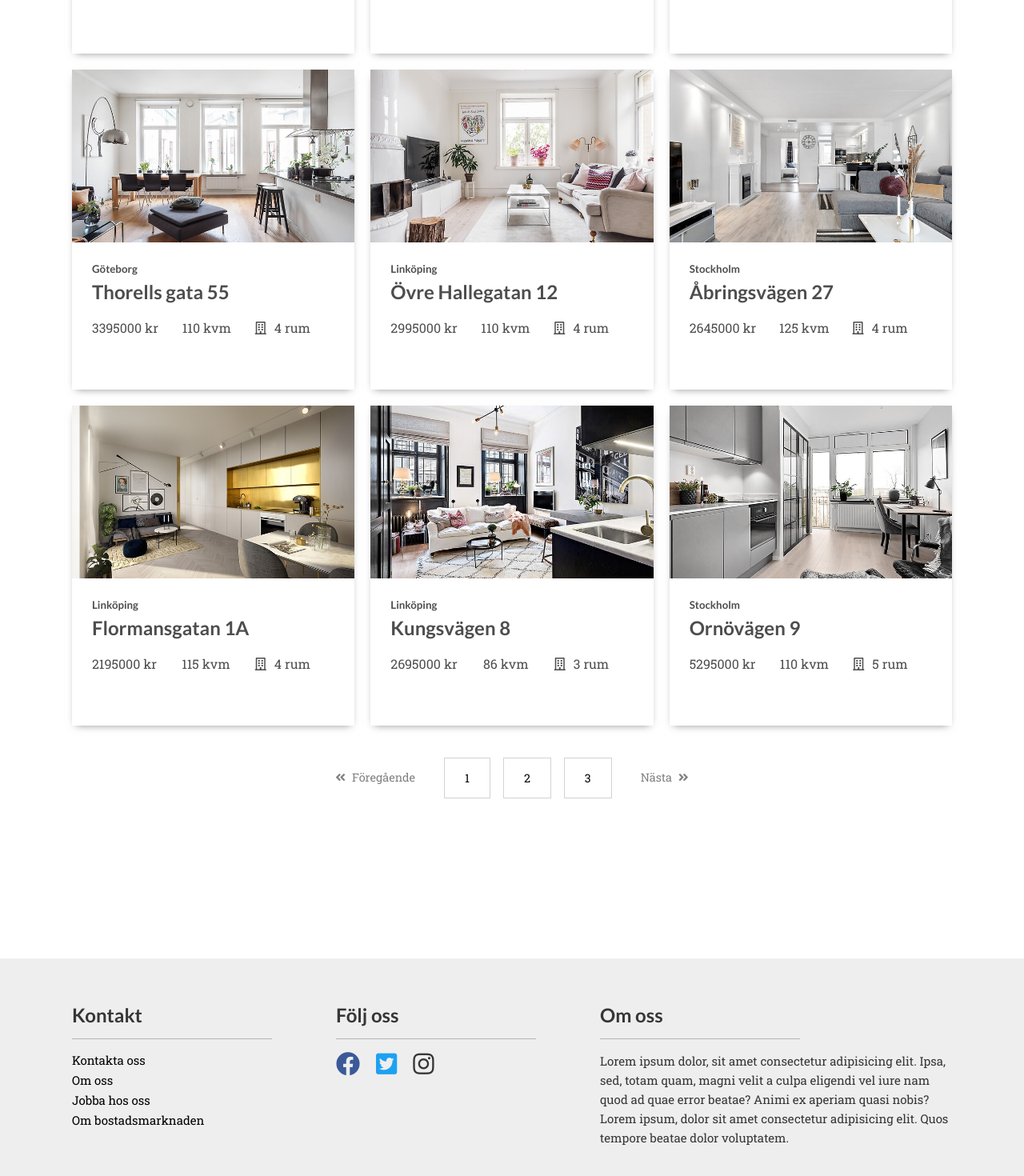
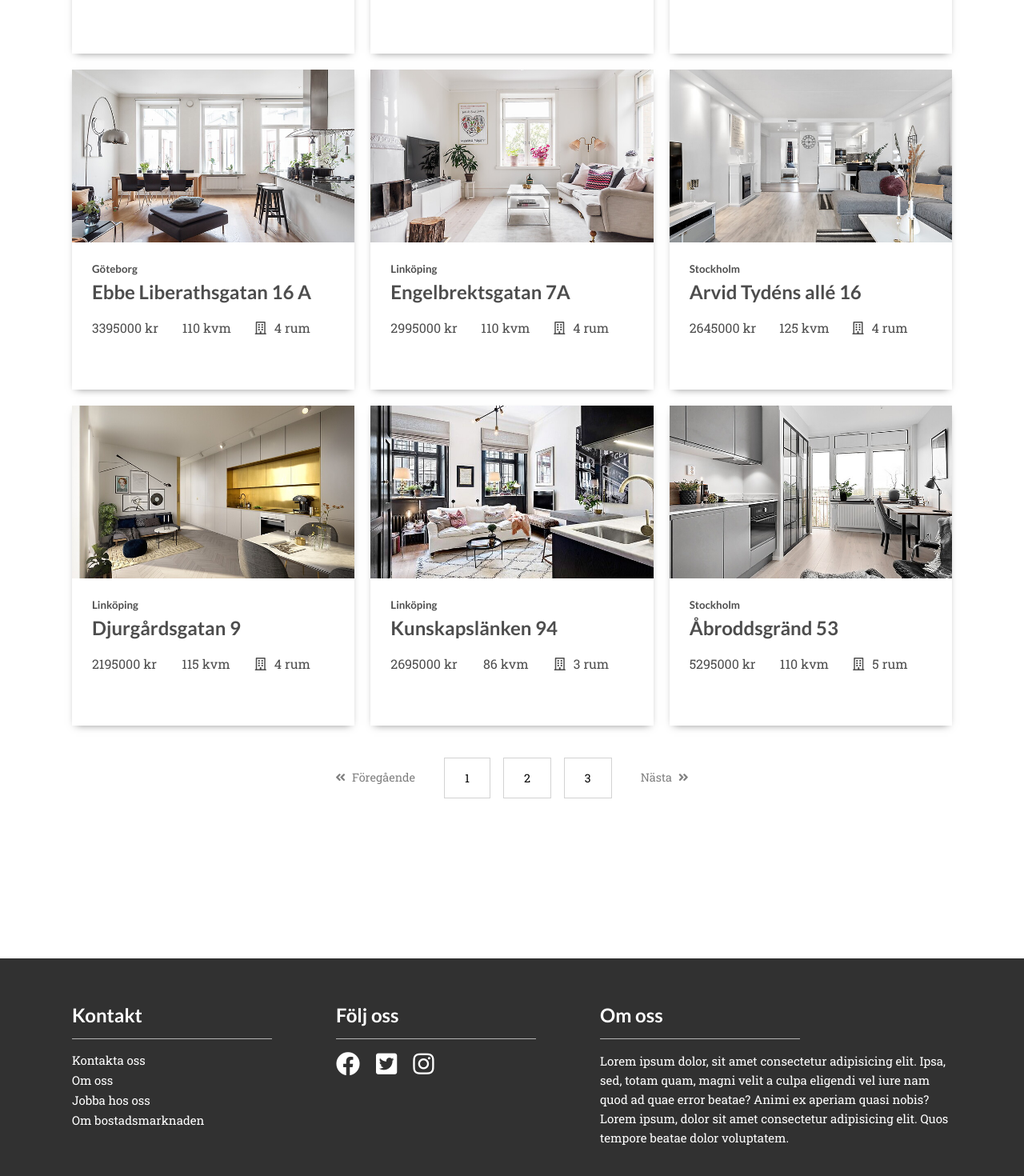
Before and after one commit to erikshumkov/real-estate-react, a React (Create React App) app: page /#/ in a window 1280 px wide. Shown: the part 916-2386 px from the top of the page at 80% size. Built offline with nearby package versions, Linux system fonts and the light colour scheme.

Commit message:
add leafletjs map and some data

```diff
--- a/src/App.js
+++ b/src/App.js
@@ -1,6 +1,6 @@
 import React, { useState, useEffect } from 'react';
 import {
-  BrowserRouter as Router,
+  HashRouter as Router,
   Switch,
   Route
 } from "react-router-dom";
@@ -13,6 +13,7 @@ import Header from './js/layout/Header';
 import Footer from './js/layout/Footer';
 import Home from './js/pages/Home';
 import Item from './js/pages/Item';
+import StartAtTop from "./js/components/StartAtTop";
 
 function App() {
   const [filteredData, setFilteredData] = useState([]);
@@ -133,6 +134,7 @@ function App() {
 
   return (
     <Router>
+      <StartAtTop>
         <div className='App'>
           <Header />
 
@@ -162,10 +164,10 @@ function App() {
 
             <Route
               exact
-            path='/item/:item'
+              path='/item/:city/:address'
               render={(props) => (
                 <div>
-                <Item listingsData={listingsData} props={props} />
+                  <Item {...props} listingsData={listingsData} />
                 </div>
               )}
             />
@@ -176,6 +178,7 @@ function App() {
 
           <Footer />
         </div>
+      </StartAtTop>
     </Router>
   );
 }
--- a/src/js/components/Result.js
+++ b/src/js/components/Result.js
@@ -2,8 +2,12 @@ import React from 'react';
 import { Link } from 'react-router-dom';
 
 const Result = ({ data }) => {
+
+  let city = data.route.city;
+  let address = data.route.address;
+
   return (
-    <Link className="result-link" to="/item/x">
+    <Link className="result-link" to={`/item/${city}/${address}`} >
       <div className='result'>
         <div className='image'>
           <div
--- /dev/null
+++ b/src/js/components/StartAtTop.js
@@ -0,0 +1,14 @@
+import { PureComponent } from 'react';
+import { withRouter } from 'react-router-dom';
+
+class StartAtTop extends PureComponent {
+  componentDidMount = () => window.scrollTo(0, 0);
+
+  componentDidUpdate = prevProps => {
+    if (this.props.location !== prevProps.location) window.scrollTo(0, 0);
+  };
+
+  render = () => this.props.children;
+}
+
+export default withRouter(StartAtTop);
--- a/src/js/data/listingsData.js
+++ b/src/js/data/listingsData.js
@@ -22,102 +22,174 @@ import radhus4 from '../../img/radhus4.jpg';
 
 const listingsData = [
   {
-    id: 1,
-    address: 'Hallegatan 10',
+    id: 0,
+    address: 'Lillängsgränd 13',
     city: 'Linköping',
     state: 'Östergötland',
     rooms: 5,
     price: 3500000,
     sqft: 140,
     homeType: 'villa',
+    route: {
+      city: "linkoping",
+      address: "lillangsgrand-13"
+    },
+    coords: {
+      lat: 58.3638084,
+      lng: 15.698550
+    },
     image: apartment
   },
   {
-    id: 2,
-    address: 'Sivs Gränd 20A',
+    id: 1,
+    address: 'Eklandagatan 9',
     city: 'Göteborg',
     state: 'Västra Götalands län',
     rooms: 3,
     price: 1750000,
     sqft: 85,
     homeType: 'apartment',
+    route: {
+      city: "goteborg",
+      address: "eklandagatan-9"
+    },
+    coords: {
+      lat: 57.694363,
+      lng: 11.986969
+    },
     image: apartment2
   },
   {
-    id: 3,
-    address: 'Lagmansgatan 32',
+    id: 2,
+    address: 'Ernst Ahlgrens väg 5',
     city: 'Stockholm',
     state: 'Stockholms län',
     rooms: 3,
     price: 2795000,
     sqft: 86,
     homeType: 'apartment',
+    route: {
+      city: "stockholm",
+      address: "ernst-ahlgrens-vag-5"
+    },
+    coords: {
+      lat: 59.330457,
+      lng: 18.004483
+    },
     image: apartment3
   },
   {
-    id: 4,
-    address: 'Thorells gata 55',
+    id: 3,
+    address: 'Ebbe Liberathsgatan 16 A',
     city: 'Göteborg',
     state: 'Västra Götalands län',
     rooms: 4,
     price: 3395000,
     sqft: 110,
     homeType: 'apartment',
+    route: {
+      city: "goteborg",
+      address: "ebbe-liberathsgatan-16"
+    },
+    coords: {
+      lat: 57.680146,
+      lng: 12.000723
+    },
     image: apartment4
   },
   {
-    id: 5,
-    address: 'Övre Hallegatan 12',
+    id: 4,
+    address: 'Engelbrektsgatan 7A',
     city: 'Linköping',
     state: 'Östergötland',
     rooms: 4,
     price: 2995000,
     sqft: 110,
     homeType: 'apartment',
+    route: {
+      city: "linkoping",
+      address: "engelbrektsgatan-7a"
+    },
+    coords: {
+      lat: 58.415438,
+      lng: 15.620112
+    },
     image: apartment5
   },
   {
-    id: 6,
-    address: 'Åbringsvägen 27',
+    id: 5,
+    address: 'Arvid Tydéns allé 16',
     city: 'Stockholm',
     state: 'Stockholms län',
     rooms: 4,
     price: 2645000,
     sqft: 125,
     homeType: 'apartment',
+    route: {
+      city: "stockholm",
+      address: "arvid-tydens-alle-16"
+    },
+    coords: {
+      lat: 59.352163,
+      lng: 18.007279
+    },
     image: apartment6
   },
   {
-    id: 7,
-    address: 'Flormansgatan 1A',
+    id: 6,
+    address: 'Djurgårdsgatan 9',
     city: 'Linköping',
     state: 'Östergötland',
     rooms: 4,
     price: 2195000,
     sqft: 115,
     homeType: 'apartment',
+    route: {
+      city: "linkoping",
+      address: "djurgardsgatan-9"
+    },
+    coords: {
+      lat: 58.407670,
+      lng: 15.617906
+    },
     image: apartment7
   },
   {
-    id: 8,
-    address: 'Kungsvägen 8',
+    id: 7,
+    address: 'Kunskapslänken 94',
     city: 'Linköping',
     state: 'Östergötland',
     rooms: 3,
     price: 2695000,
     sqft: 86,
     homeType: 'apartment',
+    route: {
+      city: "linkoping",
+      address: "kunskapslanken-94"
+    },
+    coords: {
+      lat: 58.393428,
+      lng: 15.584900
+    },
     image: apartment8
   },
   {
-    id: 9,
-    address: 'Ornövägen 9',
+    id: 8,
+    address: 'Åbroddsgränd 53',
     city: 'Stockholm',
     state: 'Stockholms län',
     rooms: 5,
     price: 5295000,
     sqft: 110,
     homeType: 'radhus',
+    route: {
+      city: "stockholm",
+      address: "abroddsgrand-53"
+    },
+    coords: {
+      lat: 59.236435,
+      lng: 18.219037
+    },
     image: apartment9
   },
   {
@@ -129,6 +201,14 @@ const listingsData = [
     price: 3275000,
     sqft: 106,
     homeType: 'radhus',
+    route: {
+      city: "linkoping",
+      address: "hallegatan-10"
+    },
+    coords: {
+      lat: 59.330457,
+      lng: 18.004483
+    },
     image: apartment10
   },
   {
@@ -140,6 +220,14 @@ const listingsData = [
     price: 2095000,
     sqft: 80,
     homeType: 'apartment',
+    route: {
+      city: "linkoping",
+      address: "hallegatan-10"
+    },
+    coords: {
+      lat: 59.330457,
+      lng: 18.004483
+    },
     image: apartment11
   },
   {
@@ -151,6 +239,14 @@ const listingsData = [
     price: 9750000,
     sqft: 120,
     homeType: 'villa',
+    route: {
+      city: "linkoping",
+      address: "hallegatan-10"
+    },
+    coords: {
+      lat: 59.330457,
+      lng: 18.004483
+    },
     image: apartment12
   },
   {
@@ -162,6 +258,14 @@ const listingsData = [
     price: 9500000,
     sqft: 180,
     homeType: 'fritidshus',
+    route: {
+      city: "linkoping",
+      address: "hallegatan-10"
+    },
+    coords: {
+      lat: 59.330457,
+      lng: 18.004483
+    },
     image: apartment13
   },
   {
@@ -173,6 +277,14 @@ const listingsData = [
     price: 6250000,
     sqft: 90,
     homeType: 'apartment',
+    route: {
+      city: "linkoping",
+      address: "hallegatan-10"
+    },
+    coords: {
+      lat: 59.330457,
+      lng: 18.004483
+    },
     image: apartment14
   },
   {
@@ -184,6 +296,14 @@ const listingsData = [
     price: 7500000,
     sqft: 140,
     homeType: 'fritidshus',
+    route: {
+      city: "linkoping",
+      address: "hallegatan-10"
+    },
+    coords: {
+      lat: 59.330457,
+      lng: 18.004483
+    },
     image: fritidshus
   },
   {
@@ -195,6 +315,14 @@ const listingsData = [
     price: 4525000,
     sqft: 142,
     homeType: 'radhus',
+    route: {
+      city: "linkoping",
+      address: "hallegatan-10"
+    },
+    coords: {
+      lat: 59.330457,
+      lng: 18.004483
+    },
     image: radhus
   },
   {
@@ -206,6 +334,14 @@ const listingsData = [
     price: 3500000,
     sqft: 136,
     homeType: 'radhus',
+    route: {
+      city: "linkoping",
+      address: "hallegatan-10"
+    },
+    coords: {
+      lat: 59.330457,
+      lng: 18.004483
+    },
     image: radhus2
   },
   {
@@ -217,6 +353,14 @@ const listingsData = [
     price: 9500000,
     sqft: 158,
     homeType: 'radhus',
+    route: {
+      city: "linkoping",
+      address: "hallegatan-10"
+    },
+    coords: {
+      lat: 59.330457,
+      lng: 18.004483
+    },
     image: radhus3
   },
   {
@@ -228,6 +372,14 @@ const listingsData = [
     price: 2975000,
     sqft: 125,
     homeType: 'radhus',
+    route: {
+      city: "linkoping",
+      address: "hallegatan-10"
+    },
+    coords: {
+      lat: 59.330457,
+      lng: 18.004483
+    },
     image: radhus4
   },
   {
@@ -239,6 +391,14 @@ const listingsData = [
     price: 2500000,
     sqft: 35,
     homeType: 'apartment',
+    route: {
+      city: "linkoping",
+      address: "hallegatan-10"
+    },
+    coords: {
+      lat: 59.330457,
+      lng: 18.004483
+    },
     image: apartment15
   },
   {
@@ -250,6 +410,14 @@ const listingsData = [
     price: 3000000,
     sqft: 35,
     homeType: 'apartment',
+    route: {
+      city: "linkoping",
+      address: "hallegatan-10"
+    },
+    coords: {
+      lat: 59.330457,
+      lng: 18.004483
+    },
     image: apartment16
   }
 ];
--- a/src/js/data/skateboard-parks.json
+++ /dev/null
@@ -1,28 +0,0 @@
-{
-  "features": [
-    {
-      "type": "Feature",
-      "properties": {
-        "PARK_ID": 960,
-        "NAME": "Bearbrook Skateboard Park",
-        "DESCRIPTIO": "Flat asphalt surface, 5 components"
-      },
-      "geometry": {
-        "type": "Point",
-        "coordinates": [-75.3372987731628, 45.383321536272049]
-      }
-    },
-    {
-      "type": "Feature",
-      "properties": {
-        "PARK_ID": 1219,
-        "NAME": "Bob MacQuarrie Skateboard Park (SK8 Extreme Park)",
-        "DESCRIPTIO": "Flat asphalt surface, 10 components, City run learn to skateboard programs, City run skateboard camps in summer"
-      },
-      "geometry": {
-        "type": "Point",
-        "coordinates": [-75.546518086577947, 45.467134581917357]
-      }
-    }
-  ]
-}
--- a/src/scss/_footer.scss
+++ b/src/scss/_footer.scss
@@ -1,6 +1,6 @@
 #footer {
   padding: 3.5rem 0 6rem;
-  background: #eee;
+  background: #313131;
   .wrapper {
     width: 1100px;
     margin: 0 auto;
@@ -12,11 +12,12 @@
           padding-bottom: 15px;
           border-bottom: 1px solid rgb(180, 180, 180);
           max-width: 250px;
-          color: rgb(54, 54, 54);
+          color: #fff;
         }
         ul {
           font-family: 'Roboto Slab', serif;
           margin: 1rem 0 0 0;
+          color: #fff;
           li {
             list-style-type: none;
             margin: 5px 0;
@@ -29,25 +30,25 @@
           padding-bottom: 15px;
           border-bottom: 1px solid rgb(180, 180, 180);
           max-width: 250px;
-          color: rgb(54, 54, 54);
+          color: #fff;
         }
         ul {
           font-family: 'Roboto-Slab';
           margin: 1rem 0 0 0;
-          color: #363636;
           li {
             display: inline-block;
             list-style-type: none;
             margin: 0 5px;
+            color: #fff;
             i {
               margin-right: 10px;
               font-size: 30px;
-              &.fa-facebook {
-                color: #3b5998;
-              }
-              &.fa-twitter-square {
-                color: #1da1f2;
-              }
+              // &.fa-facebook {
+              //   color: #3b5998;
+              // }
+              // &.fa-twitter-square {
+              //   color: #1da1f2;
+              // }
             }
           }
           li:first-of-type {
@@ -61,10 +62,10 @@
           border-bottom: 1px solid rgb(180, 180, 180);
           margin-bottom: 15px;
           max-width: 250px;
-          color: rgb(54, 54, 54);
+          color: #fff;
         }
         p {
-          color: #363636;
+          color: #fff;
           line-height: 24px;
           font-size: 15px;
           font-family: 'Roboto Slab', serif;
```
Also changed, not shown: src/js/components/MapRealEstate.js (+10 -17 lines), src/js/pages/Item.js (+13 -18 lines). Lines whose indentation alone changed are shown as unchanged.
